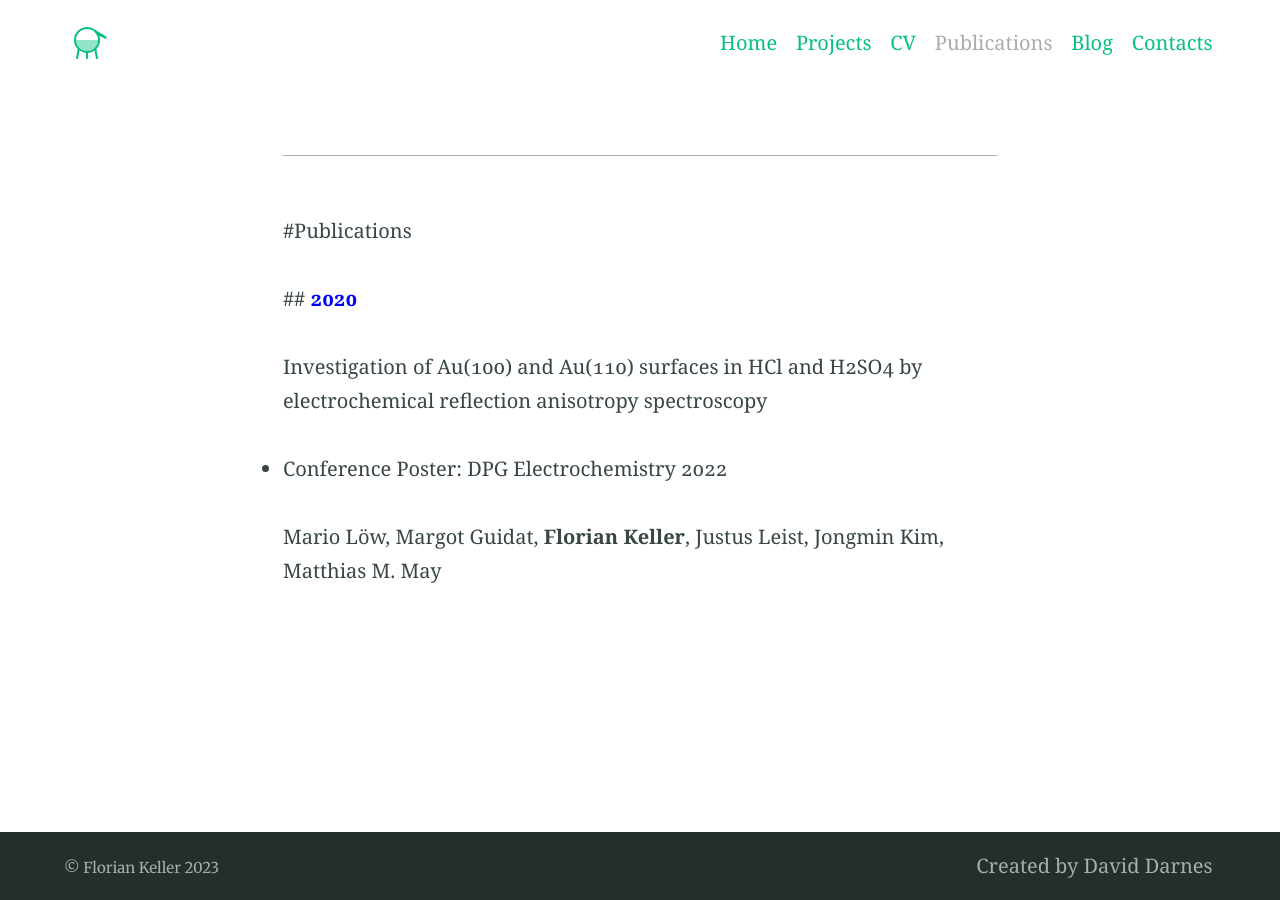
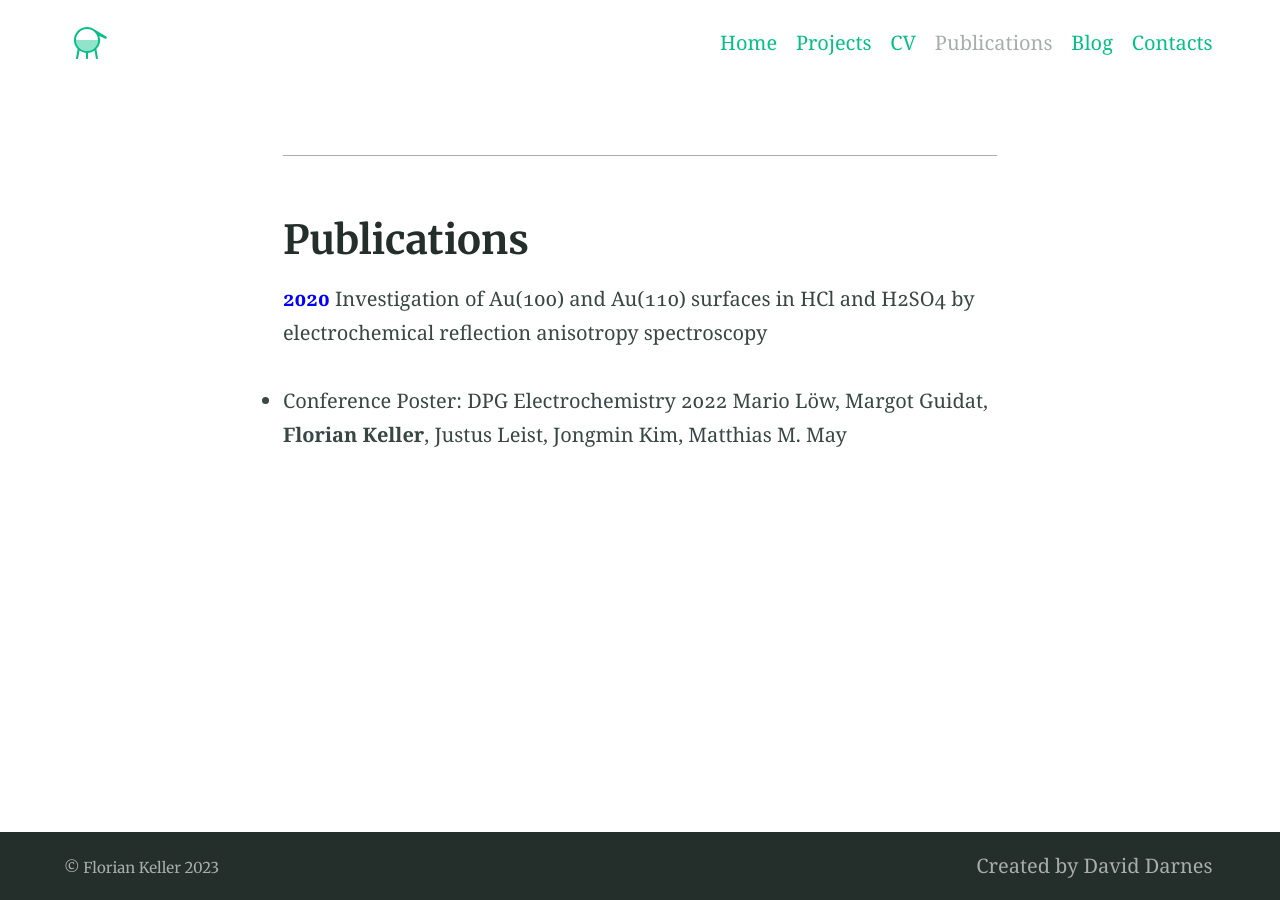
Before and after one commit to FlorianMKeller/Fkeller1, a Jekyll site: the page built from publications.md, in a window 1280 px wide. Built offline with Jekyll 4.4.1, drawn with Linux system fonts in a browser that asks for light colours; our own code applies the rules of GitHub Pages for plain Markdown files.

Commit message:
Update publications.md

```diff
--- a/publications.md
+++ b/publications.md
@@ -1,11 +1,8 @@
 -----------------------------------------------
 
-#Publications
+# Publications
 
 
- ## <span style="color:blue"> **2020**</span>
-
-Investigation of Au(100) and Au(110) surfaces in HCl and H2SO4 by electrochemical reflection anisotropy spectroscopy
+ <span style="color:blue"> **2020**</span> Investigation of Au(100) and Au(110) surfaces in HCl and H2SO4 by electrochemical reflection anisotropy spectroscopy
 - Conference Poster: DPG Electrochemistry 2022
-
 Mario Löw, Margot Guidat, **Florian Keller**, Justus Leist, Jongmin Kim, Matthias M. May
```
